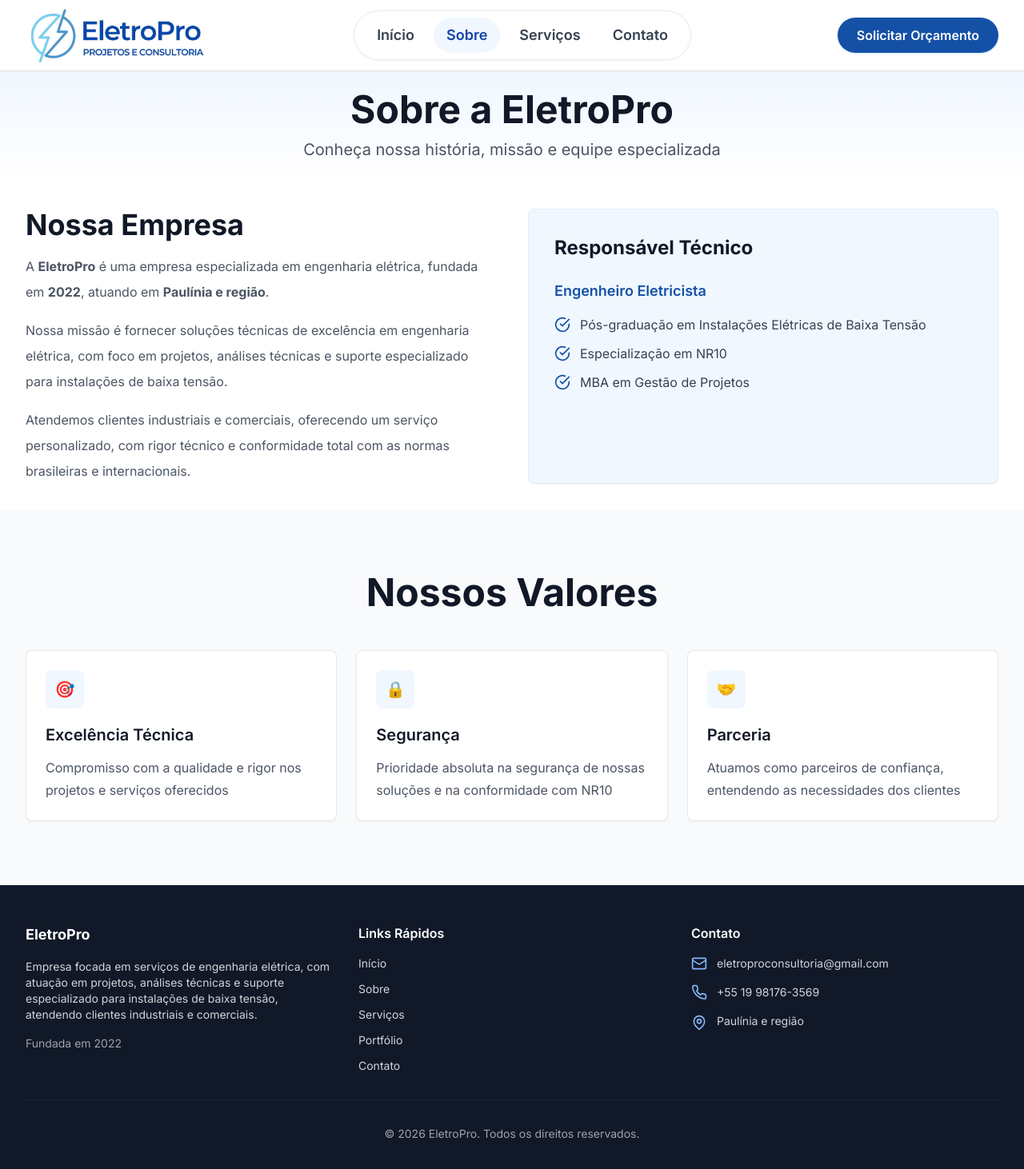
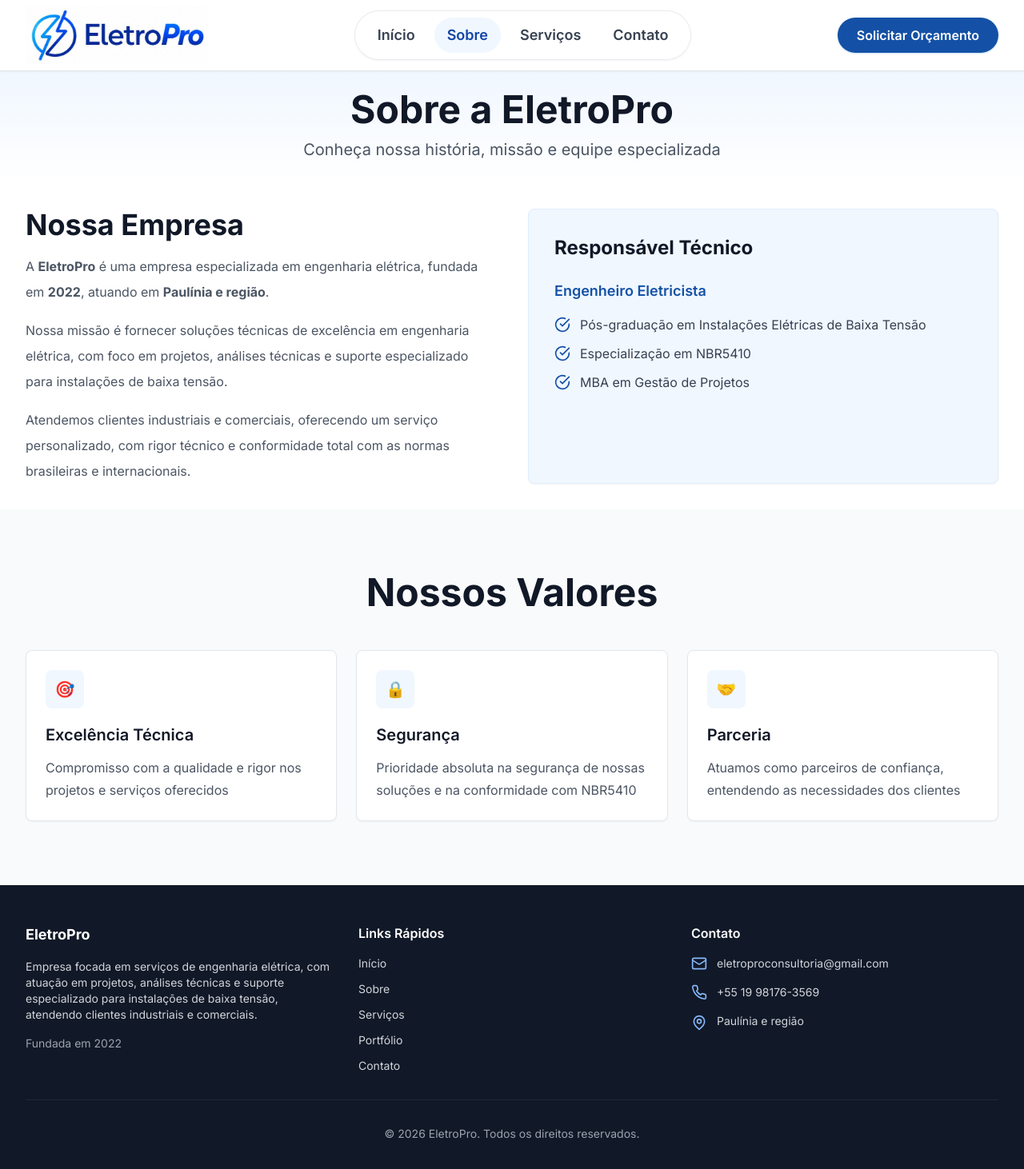
Before and after one commit to crizolli/eletroprov2, a Next.js app: page /sobre in a window 1280 px wide. Shown: the top 1462 px of the page at 80% size. Built offline with nearby package versions, Linux system fonts and the light colour scheme.

Commit message:
Update branding and NBR5410 references

```diff
--- a/app/page.tsx
+++ b/app/page.tsx
@@ -99,7 +99,7 @@ export default function Home() {
               </div>
               <h3 className="mb-3 text-xl font-semibold leading-snug text-gray-900">Experiência Técnica</h3>
               <p className="text-base leading-7 text-gray-600">
-                Equipe altamente qualificada com especialização em baixa tensão e NR10
+                Equipe altamente qualificada com especialização em baixa tensão e NBR5410
               </p>
             </div>
 
--- a/app/sobre/page.tsx
+++ b/app/sobre/page.tsx
@@ -102,7 +102,7 @@ export default function About() {
               </div>
               <h3 className="mb-3 text-xl font-semibold leading-snug text-gray-900">Segurança</h3>
               <p className="text-base leading-7 text-gray-600">
-                Prioridade absoluta na segurança de nossas soluções e na conformidade com NR10
+                Prioridade absoluta na segurança de nossas soluções e na conformidade com NBR5410
               </p>
             </div>
 
--- a/components/Header.tsx
+++ b/components/Header.tsx
@@ -24,10 +24,10 @@ export default function Header() {
           {/* Logo */}
           <Link href="/" className="flex shrink-0 items-center">
             <Image
-              src="/ELETROProLogoV2.png"
+              src="/novoLogo.png"
               alt="EletroPro Logo"
-              width={320}
-              height={120}
+              width={1212}
+              height={382}
               className="h-14 w-auto object-contain sm:h-16 md:h-[4.5rem]"
               priority
             />
--- a/lib/config.ts
+++ b/lib/config.ts
@@ -12,7 +12,7 @@ export const company = {
     profession: 'Engenheiro Eletricista',
     credentials: [
       'Pós-graduação em Instalações Elétricas de Baixa Tensão',
-      'Especialização em NR10',
+      'Especialização em NBR5410',
       'MBA em Gestão de Projetos',
     ],
   },
```
Also changed, not shown: public/novoLogo.png (added).
